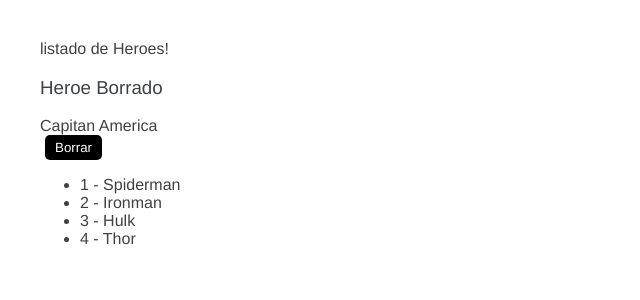
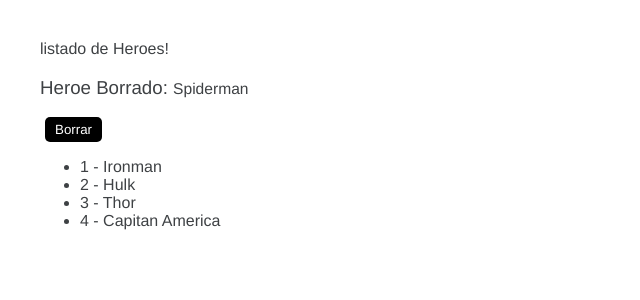
Before and after one commit to coazit/intro-angular, an Angular app: page / in a window 1280 px wide. Both pictures are taken after a click on the button "Borrar". Shown: the top 300 px of the page, without its empty margins (0-640 px from the left). Built offline with nearby package versions, Linux system fonts and the light colour scheme.

Commit message:
ngIf-else

```diff
--- a/src/app/heroes/listado/listado.component.html
+++ b/src/app/heroes/listado/listado.component.html
@@ -1,13 +1,19 @@
 <p>listado de Heroes!</p>
 
-<div>
-    <h3>Heroe Borrado</h3>
-    <span>{{ heroeBorrado }}</span>
+<div *ngIf="heroeBorrado; else noBorrado">
+    <h3>Heroe Borrado: <small>{{ heroeBorrado }}</small></h3>
 </div>
 
-<button (click) = "borrarHeroe()">
-    Borrar
-</button>
+<ng-template #noBorrado>
+    <h3>No ha borrado nada</h3>
+</ng-template>
+
+<div *ngIf="heroes.length > 0">
+    <button (click) = "borrarHeroe()">
+        Borrar
+    </button>
+</div>
+
 
 <ul>
     <li *ngFor="let heroe of heroes; let i = index">
--- a/src/app/heroes/listado/listado.component.ts
+++ b/src/app/heroes/listado/listado.component.ts
@@ -10,6 +10,6 @@ export class ListadoComponent {
   heroeBorrado: string = '';
 
   borrarHeroe(): void {
-    this.heroeBorrado = this.heroes.pop() || '';
+    this.heroeBorrado = this.heroes.shift() || '';
   }
 }
```
